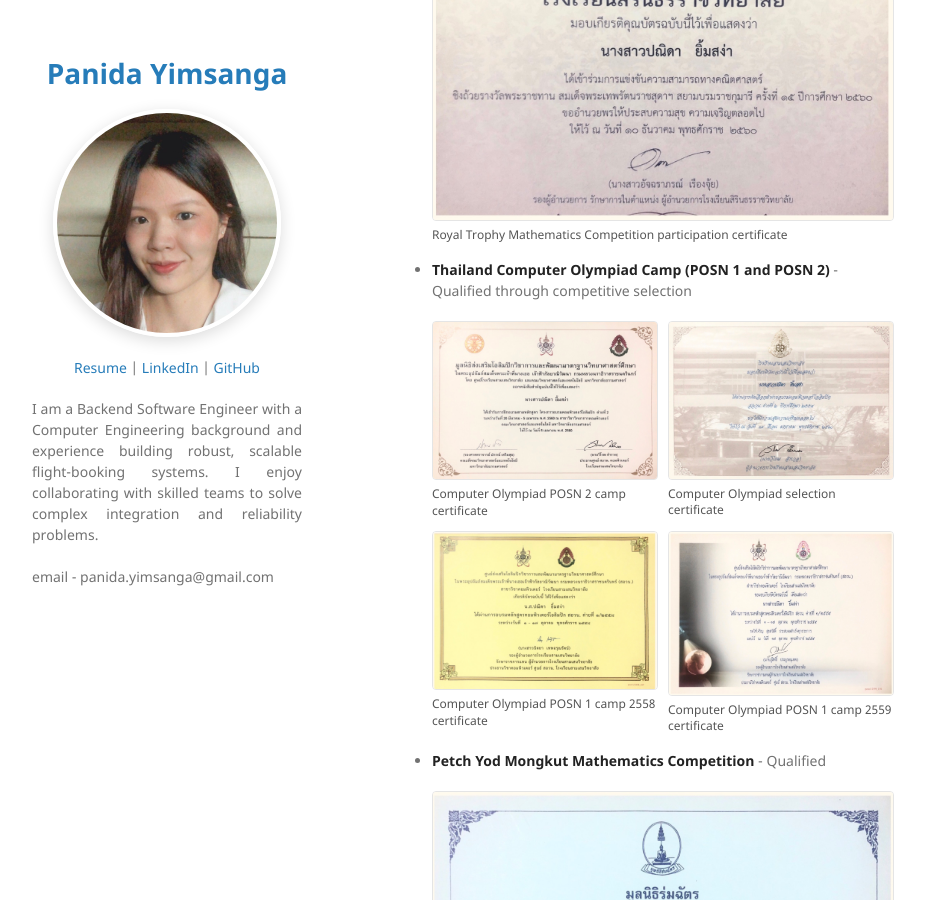
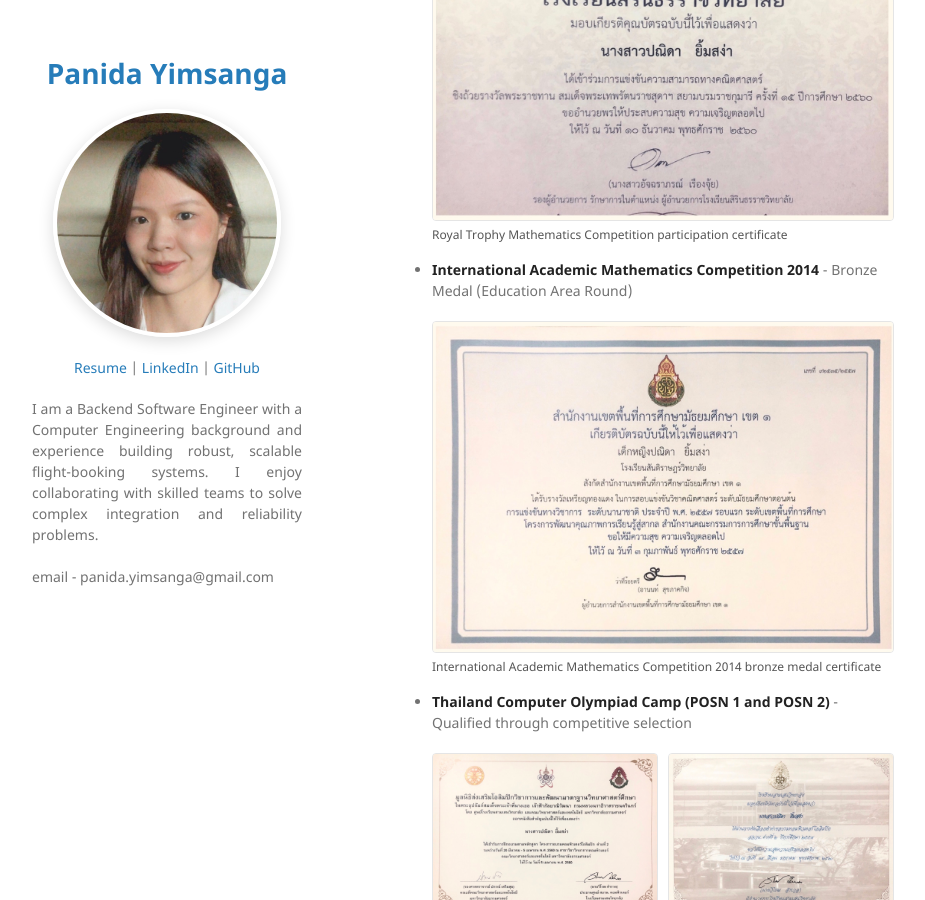
Before and after one commit to sarasix/sarasix.github.io, a Jekyll site: the page built from index.md, in a window 1280 px wide and 900 px high, scrolled down 6752 px. Shown: the whole window, without its empty margins (178-1103 px from the left). Built offline with Jekyll 4.4.1, drawn with Linux system fonts in a browser that asks for light colours; our own code applies the rules of GitHub Pages for plain Markdown files; some of the changed text lies outside the part shown.

Commit message:
Add ICT camp and math bronze certificates

```diff
--- a/index.md
+++ b/index.md
@@ -194,6 +194,15 @@ Developed image-processing and game-AI projects, including a bacteria detection
     </figure>
   </div>
 
+* **International Academic Mathematics Competition 2014** - Bronze Medal (Education Area Round)
+
+  <div class="award-gallery">
+    <figure>
+      <img src="/assets/img/awards/international-academic-mathematics-2014-bronze.jpg" alt="International Academic Mathematics Competition 2014 bronze medal certificate">
+      <figcaption>International Academic Mathematics Competition 2014 bronze medal certificate</figcaption>
+    </figure>
+  </div>
+
 * **Thailand Computer Olympiad Camp (POSN 1 and POSN 2)** - Qualified through competitive selection
 
   <div class="award-gallery">
@@ -288,6 +297,14 @@ Developed image-processing and game-AI projects, including a bacteria detection
   </div>
 
 * **ICT Junior Camp #8 - Smart City Smart Community**
+
+  <div class="award-gallery">
+    <figure>
+      <img src="/assets/img/awards/ict-junior-camp-8.jpg" alt="ICT Junior Camp 8 Smart City Smart Community certificate">
+      <figcaption>ICT Junior Camp #8 Smart City Smart Community certificate</figcaption>
+    </figure>
+  </div>
+
 * **SQL - MySQL for Data Analytics and Business Intelligence** - 10-hour online course
 * **Machine Learning Foundations: A Case Study Approach** - University of Washington / Coursera
 
```
Also changed, not shown: assets/img/awards/ict-junior-camp-8.jpg (added), assets/img/awards/international-academic-mathematics-2014-bronze.jpg (added).
